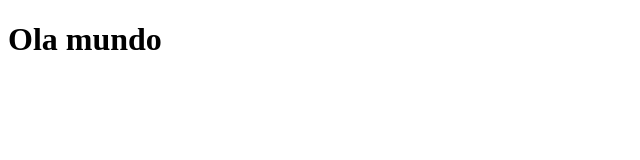
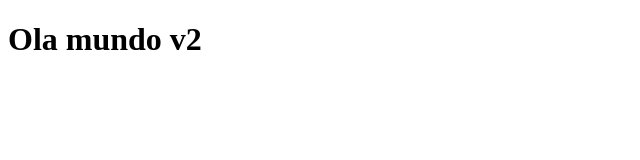
Before and after one commit to a24alexid/2024-PPS-a24alexid, a plain HTML site: page index.html in a window 1280 px wide. Shown: the full height of the page, 0-640 px from the left. Drawn offline with Linux system fonts and the light colour scheme.

Commit message:
Mensaje firmado 2

```diff
--- a/index.html
+++ b/index.html
@@ -3,10 +3,10 @@
 <head>
     <meta charset="UTF-8">
     <meta name="viewport" content="width=device-width, initial-scale=1.0">
-    <title>Ola mundo</title>
+    <title>Ola mundo v2</title>
 </head>
 <body>
     <!--Se ha añadido un comentario para el commit firmado-->
-    <h1>Ola mundo</h1>
+    <h1>Ola mundo v2</h1>
 </body>
 </html>
```
